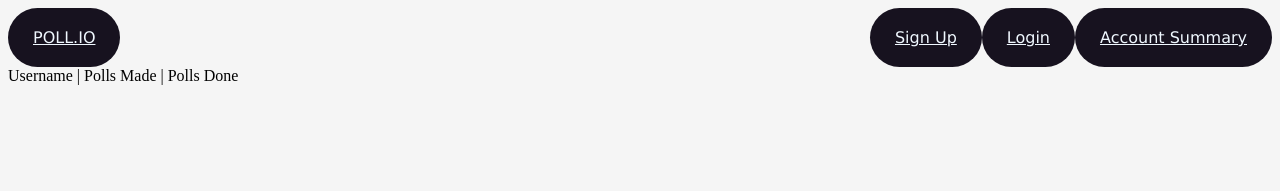
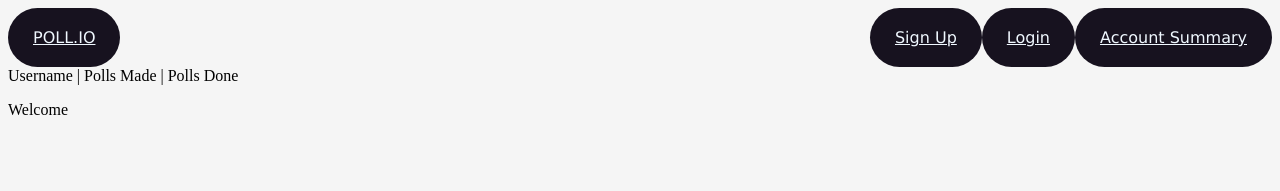
Before and after one commit to Skyring100/CPSC272_Project_Frontend, an Angular app: page /summary in a window 1280 px wide. Shown: the top 191 px of the page. Built offline with nearby package versions, Linux system fonts and the light colour scheme.

Commit message:
Signing up with an account now brings you to the summary page WITH ACCOUNT OBJECT PASSED

```diff
--- a/src/app/signup.component.html
+++ b/src/app/signup.component.html
@@ -18,7 +18,8 @@
         <button (click)="signUp()">Submit</button>
       </li>
       @if (accountCreateSuccess == true){
-        <p>Account {{usernameField}} Created!!</p>
+        <!--This if block will never be shown anymore since if success we immedatbly go to account summary-->
+        <p>Account {{createdAccount?.username}} Created!!</p>
       }
       @else if (accountCreateSuccess == false){
         <p>Something went wrong in account creation</p>
--- a/src/app/signup.component.ts
+++ b/src/app/signup.component.ts
@@ -4,6 +4,7 @@ import { FormsModule } from '@angular/forms';
 import { SignUp } from './models/signup.model';
 import { PollService } from './services/poll.services';
 import { Account } from './models/account.model';
+import { Router } from '@angular/router';
 
 @Component({
   selector: 'app-poll',
@@ -17,16 +18,31 @@ export class SignUpComponent {
   usernameField : string | undefined;
   passwordField : string | undefined;
   confirmPasswordField : string | undefined;
-  constructor(private svc: PollService) {}
+  createdAccount : Account | undefined;
+  constructor(private svc: PollService, private router: Router) {}
 
   signUp(){
+    // Check if verify password filed matches password
+    if(this.passwordField != this.confirmPasswordField){
+      // Passwords do not match, must let user know
+      // TODO: LET USER KNOW PASSWORDS DONT MATCH
+      console.log("Passwords do not match!");
+      return;
+    }
     const newAccount : Account = {
       username : this.usernameField,
       // NEED TO DO PROPER HASH. WE MIGHT NEED TO INSTALL 'bcrypt' LIBRARY TO DO THIS
+      // TODO: HASH PASSWORD
       password_hash : this.passwordField
     };
     this.svc.addAccount(newAccount).subscribe({
-      next: _ => this.accountCreateSuccess = true,
+      next: _ => {
+        this.accountCreateSuccess = true;
+        this.createdAccount = newAccount;
+        // Move user to account summary page
+        console.log(this.createdAccount)
+        this.router.navigateByUrl('/summary', {state: newAccount});
+      },
       error: _ => {
         this.accountCreateSuccess = false;
         console.log("Error creating");
--- a/src/app/summary.component.html
+++ b/src/app/summary.component.html
@@ -1 +1,2 @@
 Username | Polls Made | Polls Done
+<p>Welcome {{currentAccount?.username}} </p>
--- a/src/app/summary.component.ts
+++ b/src/app/summary.component.ts
@@ -1,6 +1,8 @@
 import { Component } from '@angular/core';
 import { CommonModule } from '@angular/common';
 import { FormsModule } from '@angular/forms';
+import { PollService } from './services/poll.services';
+import { Account } from './models/account.model';
 
 
 @Component({
@@ -11,5 +13,9 @@ import { FormsModule } from '@angular/forms';
   styleUrls: ['./summary.component.css']
 })
 export class SummaryComponent {
-
+  currentAccount : Account | undefined;
+  constructor(private svc: PollService) {}
+  ngOnInit(){
+    this.currentAccount = history.state;
+  }
 }
```
